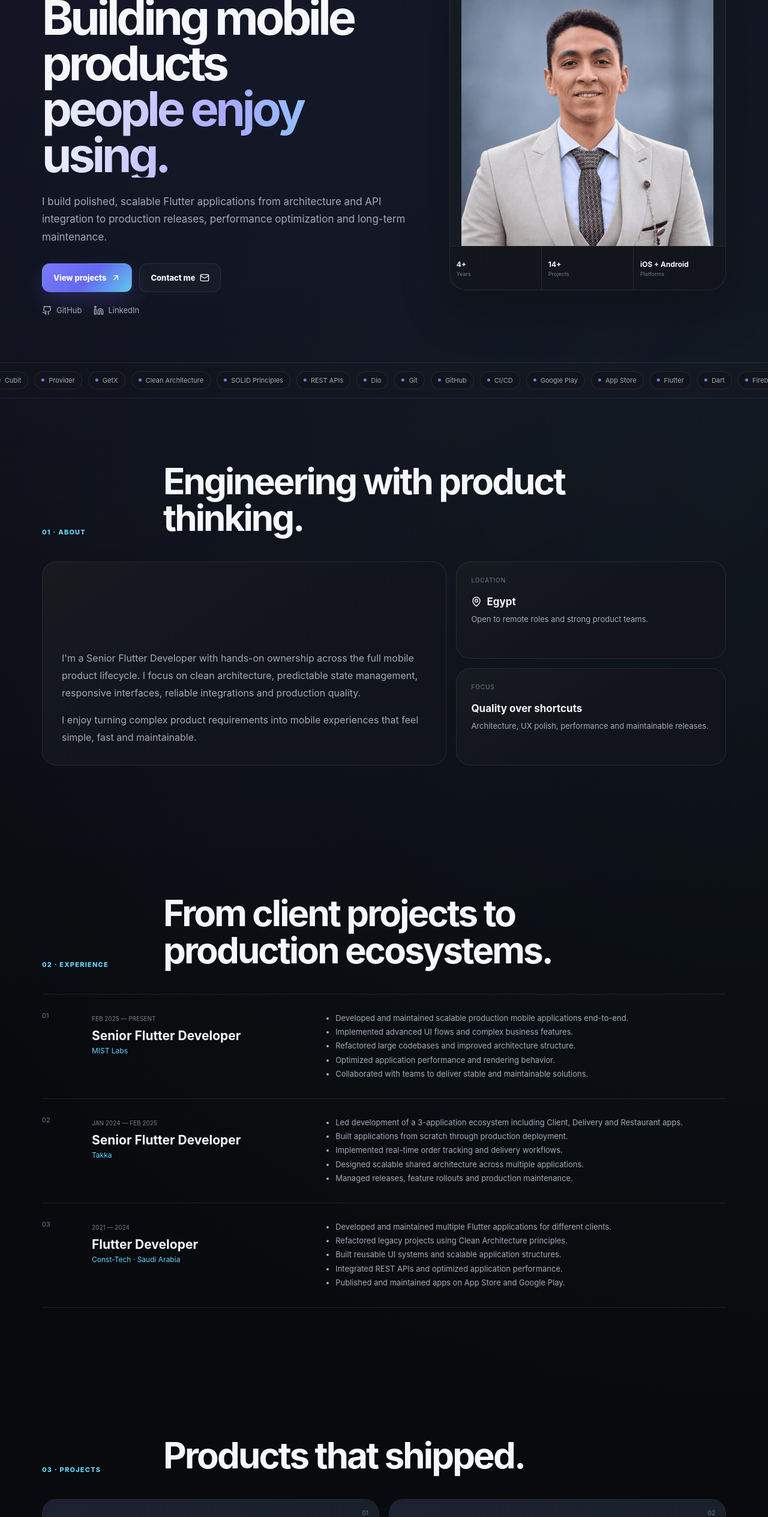
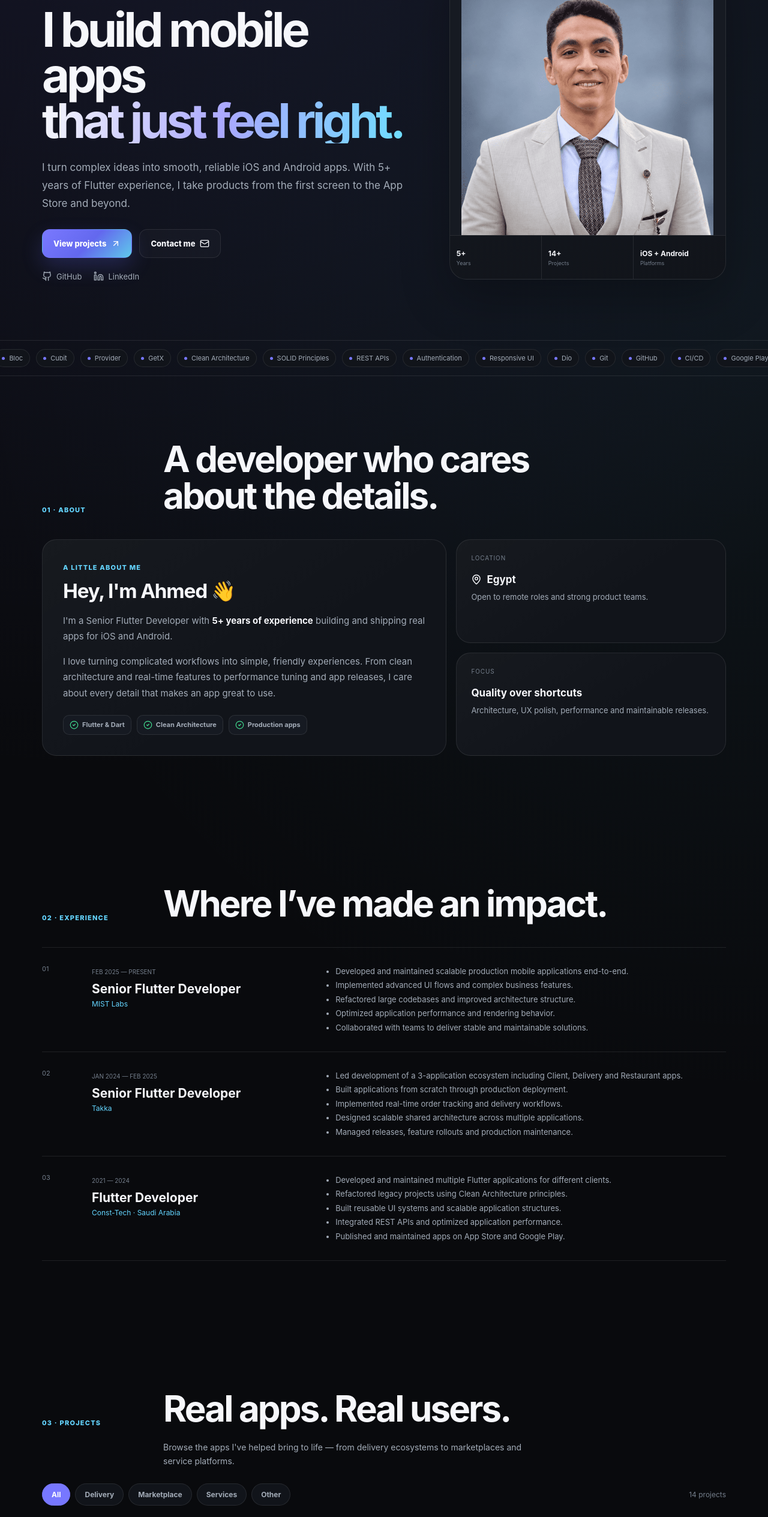
Before and after one commit to ahmedmaher15/ahmed-maher-portfolio, a Next.js app: page / in a window 1280 px wide. Shown: the part 234-2763 px from the top of the page at 60% size. Built offline with nearby package versions, Linux system fonts and the light colour scheme.

Commit message:
Improve portfolio UI and responsive design

```diff
--- a/app/globals.css
+++ b/app/globals.css
@@ -71,3 +71,46 @@ html[data-theme="light"] .button.secondary { background: rgba(17,19,24,.035); }
 @media (prefers-reduced-motion: reduce) {
   .techTrack { animation: none; }
 }
+
+
+/* Friendly portfolio v2 – roomy, readable, easy to browse */
+.aboutMain { justify-content: flex-start; min-height: 0; padding: 34px; }
+.aboutIntro { width: 100%; align-self: flex-start; }
+.smallEyebrow { display: inline-block; margin-bottom: 13px; font-size: 11px; font-weight: 800; text-transform: uppercase; letter-spacing: .11em; color: var(--accent2); }
+.aboutIntro h3 { margin: 0 0 16px; font-size: clamp(24px, 2.6vw, 34px); line-height: 1.18; letter-spacing: -.035em; }
+.aboutIntro p { font-size: 15px; line-height: 1.75; }
+.aboutIntro p strong { color: var(--text); }
+.aboutHighlights { display: flex; flex-wrap: wrap; gap: 9px; margin-top: 23px; }
+.aboutHighlights span { display: inline-flex; align-items: center; gap: 6px; padding: 8px 10px; border: 1px solid var(--line); border-radius: 10px; background: var(--surface2); color: var(--muted); font-size: 11px; font-weight: 650; }
+.aboutHighlights svg { color: var(--green); }
+.sectionLead { margin: -20px 0 26px 202px; color: var(--muted); line-height: 1.65; max-width: 620px; font-size: 14px; }
+.projectToolbar { display: flex; align-items: center; justify-content: space-between; gap: 15px; margin-bottom: 24px; }
+.filterButtons { display: flex; flex-wrap: wrap; gap: 8px; }
+.filterButton { padding: 10px 15px; border: 1px solid var(--line); border-radius: 999px; background: var(--surface); color: var(--muted); cursor: pointer; font: inherit; font-size: 12px; font-weight: 700; transition: background .2s, border-color .2s, color .2s; }
+.filterButton:hover { border-color: var(--accent); color: var(--text); }
+.filterButton.active { background: var(--accent); border-color: var(--accent); color: white; }
+.projectCount { color: var(--muted2); font-size: 12px; white-space: nowrap; }
+.moreProjects { display: flex; justify-content: center; margin-top: 28px; }
+.moreProjects .button { cursor: pointer; min-width: 220px; color: var(--text); }
+.skillCloud { display: flex; flex-wrap: wrap; gap: 11px; margin-left: 202px; }
+.skillChip { padding: 12px 16px; background: var(--surface); border: 1px solid var(--line); border-radius: 12px; color: var(--text); font-size: 13px; font-weight: 600; }
+.educationSection { padding-top: 0; }
+.educationExtras { font-size: 12px; }
+.navLinks { gap: 23px; }
+@media (max-width: 920px) { .sectionLead, .skillCloud { margin-left: 0; } }
+@media (max-width: 760px) {
+  .aboutMain { padding: 24px; }
+  .aboutIntro p { font-size: 14px; }
+  .projectToolbar { flex-direction: column; align-items: flex-start; }
+  .filterButtons { flex-wrap: nowrap; overflow-x: auto; width: 100%; padding: 2px 1px 10px; scrollbar-width: thin; }
+  .filterButton { white-space: nowrap; flex-shrink: 0; }
+  .sectionLead { margin: -12px 0 20px; }
+  .skillCloud { gap: 8px; }
+  .skillChip { padding: 10px 12px; font-size: 12px; }
+}
+@media (max-width: 480px) {
+  .aboutMain { padding: 21px; }
+  .aboutHighlights { gap: 7px; }
+  .aboutHighlights span { font-size: 10px; }
+  .projectCount { font-size: 11px; }
+}
--- a/app/page.tsx
+++ b/app/page.tsx
@@ -1,7 +1,7 @@
 "use client";
 
 import Image from "next/image";
-import { ArrowUpRight, Github, Linkedin, Mail, MapPin, Menu, X } from "lucide-react";
+import { ArrowUpRight, Github, Linkedin, Mail, MapPin, Menu, X, ChevronDown, ChevronUp, CheckCircle2 } from "lucide-react";
 import { motion, useScroll } from "framer-motion";
 import { useState } from "react";
 import ThemeToggle from "@/components/ThemeToggle";
@@ -10,6 +10,18 @@ import { experience, projects, skills } from "@/data/portfolio";
 
 export default function Home() {
   const [menuOpen, setMenuOpen] = useState(false);
+  const [activeFilter, setActiveFilter] = useState("All");
+  const [showAllProjects, setShowAllProjects] = useState(false);
+  const filters = ["All", "Delivery", "Marketplace", "Services", "Other"] as const;
+  const projectGroup = (name: string, category: string) => {
+    const text = `${name} ${category}`.toLowerCase();
+    if (/takka|delivery|food delivery/.test(text)) return "Delivery";
+    if (/marketplace|market|freelanc|carsy|معاوضة/.test(text)) return "Marketplace";
+    if (/service|keep ic|bnaa/.test(text)) return "Services";
+    return "Other";
+  };
+  const filteredProjects = projects.filter((project) => activeFilter === "All" || projectGroup(project.name, project.category) === activeFilter);
+  const visibleProjects = showAllProjects ? filteredProjects : filteredProjects.slice(0, 6);
   const { scrollYProgress } = useScroll();
 
   return (
@@ -25,6 +37,7 @@ export default function Home() {
             <a href="#about">About</a>
             <a href="#experience">Experience</a>
             <a href="#projects">Projects</a>
+            <a href="#skills">Skills</a>
             <a href="#contact">Contact</a>
           </div>
           <div className="navActions">
@@ -39,6 +52,7 @@ export default function Home() {
             <a href="#about" onClick={() => setMenuOpen(false)}>About</a>
             <a href="#experience" onClick={() => setMenuOpen(false)}>Experience</a>
             <a href="#projects" onClick={() => setMenuOpen(false)}>Projects</a>
+            <a href="#skills" onClick={() => setMenuOpen(false)}>Skills</a>
             <a href="#contact" onClick={() => setMenuOpen(false)}>Contact</a>
           </motion.div>
         )}
@@ -46,10 +60,10 @@ export default function Home() {
 
       <section id="home" className="hero container">
         <motion.div className="heroCopy" initial={{opacity:0,y:24}} animate={{opacity:1,y:0}} transition={{duration:.7}}>
-          <div className="availability"><span className="availabilityDot" />Available for opportunities</div>
+          <div className="availability"><span className="availabilityDot" />Open to remote opportunities</div>
           <p className="eyebrow">Senior Flutter Developer · Egypt</p>
-          <h1>Building mobile products <span>people enjoy using.</span></h1>
-          <p className="heroLead">I build polished, scalable Flutter applications from architecture and API integration to production releases, performance optimization and long-term maintenance.</p>
+          <h1>I build mobile apps <span>that just feel right.</span></h1>
+          <p className="heroLead">I turn complex ideas into smooth, reliable iOS and Android apps. With 5+ years of Flutter experience, I take products from the first screen to the App Store and beyond.</p>
           <div className="heroActions">
             <a className="button primary" href="#projects">View projects <ArrowUpRight size={16}/></a>
             <a className="button secondary" href="mailto:am2778209@gmail.com">Contact me <Mail size={16}/></a>
@@ -64,7 +78,7 @@ export default function Home() {
           <div className="profileTop"><span>Flutter Developer</span><span>Cairo, Egypt</span></div>
           <div className="profilePhoto"><Image src="/profile/ahmed.png" alt="Ahmed Maher" width={700} height={900} sizes="(max-width: 920px) 100vw, 430px" priority className="portraitImage"/></div>
           <div className="statsRow">
-            <div><strong>4+</strong><span>Years</span></div>
+            <div><strong>5+</strong><span>Years</span></div>
             <div><strong>{projects.length}+</strong><span>Projects</span></div>
             <div><strong>iOS + Android</strong><span>Platforms</span></div>
           </div>
@@ -82,23 +96,32 @@ export default function Home() {
         </div>
       </section>
       <section id="about" className="section container">
-        <Reveal><div className="sectionHead"><span>01 · ABOUT</span><h2>Engineering with product thinking.</h2></div></Reveal>
+        <Reveal><div className="sectionHead"><span>01 · ABOUT</span><h2>A developer who cares about the details.</h2></div></Reveal>
         <div className="aboutGrid">
-          <Reveal><article className="aboutMain"><p>I&apos;m a Senior Flutter Developer with hands-on ownership across the full mobile product lifecycle. I focus on clean architecture, predictable state management, responsive interfaces, reliable integrations and production quality.</p><p>I enjoy turning complex product requirements into mobile experiences that feel simple, fast and maintainable.</p></article></Reveal>
+          <Reveal><article className="aboutMain"><div className="aboutIntro"><span className="smallEyebrow">A little about me</span><h3>Hey, I&apos;m Ahmed <span aria-hidden="true">👋</span></h3><p>I&apos;m a Senior Flutter Developer with <strong>5+ years of experience</strong> building and shipping real apps for iOS and Android.</p><p>I love turning complicated workflows into simple, friendly experiences. From clean architecture and real-time features to performance tuning and app releases, I care about every detail that makes an app great to use.</p><div className="aboutHighlights"><span><CheckCircle2 size={15}/> Flutter & Dart</span><span><CheckCircle2 size={15}/> Clean Architecture</span><span><CheckCircle2 size={15}/> Production apps</span></div></div></article></Reveal>
           <Reveal delay={.06}><article className="miniCard"><span>Location</span><strong><MapPin size={18}/>Egypt</strong><p>Open to remote roles and strong product teams.</p></article></Reveal>
           <Reveal delay={.1}><article className="miniCard"><span>Focus</span><strong>Quality over shortcuts</strong><p>Architecture, UX polish, performance and maintainable releases.</p></article></Reveal>
         </div>
       </section>
 
       <section id="experience" className="section container">
-        <Reveal><div className="sectionHead"><span>02 · EXPERIENCE</span><h2>From client projects to production ecosystems.</h2></div></Reveal>
+        <Reveal><div className="sectionHead"><span>02 · EXPERIENCE</span><h2>Where I’ve made an impact.</h2></div></Reveal>
         <div className="experienceList">{experience.map((item,index)=><Reveal key={`${item.company}-${item.period}`} delay={index*.04}><article className="experienceRow"><div className="index">0{index+1}</div><div className="role"><span>{item.period}</span><h3>{item.role}</h3><p>{item.company}</p></div><ul>{item.points.map(p=><li key={p}>{p}</li>)}</ul></article></Reveal>)}</div>
       </section>
 
       <section id="projects" className="section container">
-        <Reveal><div className="sectionHead"><span>03 · PROJECTS</span><h2>Products that shipped.</h2></div></Reveal>
+        <Reveal><div className="sectionHead"><span>03 · PROJECTS</span><h2>Real apps. Real users.</h2></div></Reveal>
+        <p className="sectionLead">Browse the apps I&apos;ve helped bring to life — from delivery ecosystems to marketplaces and service platforms.</p>
+        <div className="projectToolbar" role="group" aria-label="Filter projects">
+          <div className="filterButtons">
+            {filters.map((filter) => <button key={filter} type="button" className={`filterButton ${activeFilter === filter ? "active" : ""}`} aria-pressed={activeFilter === filter} onClick={() => {setActiveFilter(filter); setShowAllProjects(false);}}>{filter}</button>)}
+          </div>
+          <span className="projectCount">{filteredProjects.length} projects</span>
+        </div>
         <div className="projectsGrid">
-          {projects.map((project, index) => (
+          {visibleProjects.map((project) => {
+            const index = projects.indexOf(project);
+            return (
             <Reveal key={project.name} delay={(index % 2) * 0.04}>
               <article className="projectCard">
                 <div className="projectVisual">
@@ -139,13 +162,16 @@ export default function Home() {
                 </div>
               </article>
             </Reveal>
-          ))}
+          );})}
         </div>
+        {filteredProjects.length > 6 && <div className="moreProjects"><button className="button secondary" type="button" onClick={() => setShowAllProjects(!showAllProjects)}>{showAllProjects ? <>Show fewer projects <ChevronUp size={17}/></> : <>Show all {filteredProjects.length} projects <ChevronDown size={17}/></>}</button></div>}
       </section>
 
-      <section className="section container"><Reveal><div className="educationCard"><div><span>04 · EDUCATION</span></div><div><h2>Bachelor of Computer Science</h2><p>Cairo Higher Institute, Egypt · 2017 — 2021</p></div></div></Reveal></section>
+      <section className="section container" id="skills"><Reveal><div className="sectionHead"><span>04 · EXPERTISE</span><h2>Tools I use to build better apps.</h2></div><div className="skillCloud">{skills.map((skill)=><span className="skillChip" key={skill.name}>{skill.name}</span>)}</div></Reveal></section>
 
-      <section id="contact" className="section container"><Reveal><div className="contactCard"><span>05 · CONTACT</span><h2>Let&apos;s build something great.</h2><p>I&apos;m open to senior Flutter opportunities, product teams and ambitious mobile projects.</p><div className="heroActions contactActions"><a className="button primary" href="mailto:am2778209@gmail.com">Email me <Mail size={16}/></a><a className="button secondary" href="https://linkedin.com/in/1ahmedmaher" target="_blank" rel="noreferrer">LinkedIn <ArrowUpRight size={16}/></a></div></div></Reveal></section>
+      <section className="section container educationSection"><Reveal><div className="educationCard"><div><span>05 · EDUCATION</span></div><div><h2>Bachelor of Computer Science</h2><p>Cairo Higher Institute, Egypt · 2017 — 2021</p><p className="educationExtras">Arabic — Native &nbsp;·&nbsp; English — Professional working proficiency</p></div></div></Reveal></section>
+
+      <section id="contact" className="section container"><Reveal><div className="contactCard"><span>06 · CONTACT</span><h2>Let&apos;s build something great.</h2><p>Have a Flutter role, product idea, or app that needs some care? I’d love to hear about it.</p><div className="heroActions contactActions"><a className="button primary" href="mailto:am2778209@gmail.com">Email me <Mail size={16}/></a><a className="button secondary" href="https://linkedin.com/in/1ahmedmaher" target="_blank" rel="noreferrer">LinkedIn <ArrowUpRight size={16}/></a></div></div></Reveal></section>
 
       <footer className="footer container"><div><strong>Ahmed Maher</strong><span>Senior Flutter Developer</span></div><span>© 2026</span></footer>
     </main>
--- a/data/portfolio.ts
+++ b/data/portfolio.ts
@@ -2,6 +2,8 @@ export const skills = [
   { name: "Flutter"},
   { name: "Dart" },
   { name: "Firebase"},
+  { name: "FCM" },
+  { name: "Firestore" },
   { name: "Bloc" },
   { name: "Cubit" },
   { name: "Provider" },
@@ -9,6 +11,8 @@ export const skills = [
   { name: "Clean Architecture" },
   { name: "SOLID Principles" },
   { name: "REST APIs" },
+  { name: "Authentication" },
+  { name: "Responsive UI" },
   { name: "Dio" },
   { name: "Git" },
   { name: "GitHub" },
```
Also changed, not shown: README-AR.txt.
